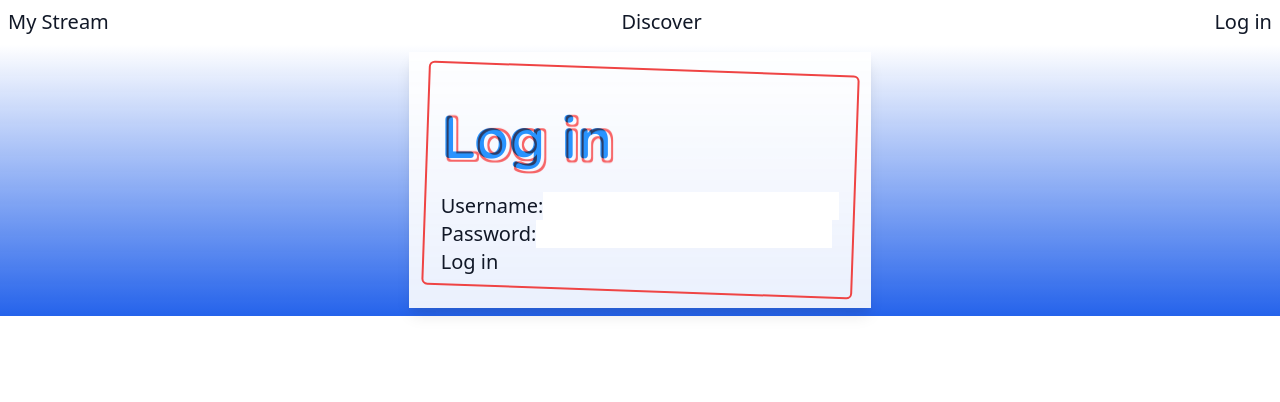
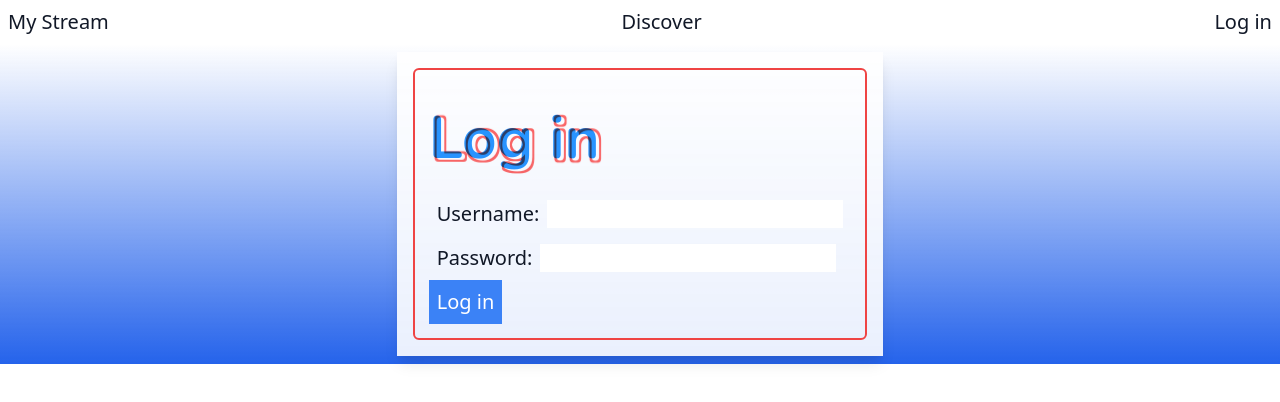
Before and after one commit to isaiahaiasi/blog-reader, a React app: page /login in a window 1280 px wide. Shown: the top 402 px of the page. Built offline with nearby package versions, Linux system fonts and the light colour scheme.

Commit message:
Add button & input components

```diff
--- a/src/components/LoginPage.tsx
+++ b/src/components/LoginPage.tsx
@@ -1,6 +1,8 @@
-import React, { FormEvent } from "react";
+import React, { ChangeEventHandler, FormEvent, useState } from "react";
 import Header from "./style-components/Header";
 import SectionContainer from "./style-components/SectionContainer";
+import Input from "./style-components/Input";
+import Button from "./style-components/Button";
 
 // TODO: extract input group into style component
 // TODO: create button style component
@@ -11,6 +13,9 @@ import SectionContainer from "./style-components/SectionContainer";
 // (just want to implement it by hand to learn it)
 
 const LoginPage = () => {
+  const [username, setUsername] = useState("");
+  const [password, setPassword] = useState("");
+
   const handleFormSubmit = (e: FormEvent) => {
     e.preventDefault();
     console.log(e);
@@ -20,15 +25,25 @@ const LoginPage = () => {
     <SectionContainer>
       <Header text="Log in" />
       <form onSubmit={handleFormSubmit}>
-        <div>
-          <label htmlFor="username">Username:</label>
-          <input type="text" id="username" name="username" />
-        </div>
-        <div>
-          <label htmlFor="password">Password:</label>
-          <input type="password" id="password" name="password" />
-        </div>
-        <button type="submit">Log in</button>
+        <Input
+          type="text"
+          label="Username:"
+          value={username}
+          name="username"
+          onChange={(e) => {
+            setUsername(e.target.value);
+          }}
+        />
+        <Input
+          type="password"
+          label="Password:"
+          value={password}
+          name="password"
+          onChange={(e) => {
+            setPassword(e.target.value);
+          }}
+        />
+        <Button type="submit">Log in</Button>
       </form>
     </SectionContainer>
   );
--- a/src/components/style-components/Border.tsx
+++ b/src/components/style-components/Border.tsx
@@ -1,7 +1,11 @@
-import React from "react";
+import React, { useEffect, useState } from "react";
+
+// TODO: put getRandomFromArray into useEffect hook?
+// (currently re-renders a LOT)
 
 interface BorderProps {
   clean?: boolean;
+  className?: string; // for margin
 }
 
 function getRandomFromArray<T>(array: Array<T>): T {
@@ -9,23 +13,24 @@ function getRandomFromArray<T>(array: Array<T>): T {
   return array[randomIndex];
 }
 
-const Border = ({ clean }: BorderProps) => {
-  const rotationClass = clean
-    ? 0
-    : getRandomFromArray([
+const Border = ({ clean, className }: BorderProps) => {
+  const [rotationClass, setRotationClass] = useState("");
+  useEffect(() => {
+    setRotationClass(
+      getRandomFromArray([
         "rotate-2",
         "rotate-1",
         "rotate-0",
         "-rotate-1",
         "-rotate-2",
-      ]);
+      ])
+    );
+  }, []);
 
   return (
     <div
-      className={
-        "absolute inset-0 m-4 border-2 rounded-md border-solid border-red-500 pointer-events-none transform " +
-        rotationClass
-      }
+      className={`absolute inset-0 border-2 rounded-md border-solid border-red-500 pointer-events-none transform
+        ${rotationClass} ${className}`}
     />
   );
 };
--- /dev/null
+++ b/src/components/style-components/Button.tsx
@@ -0,0 +1,17 @@
+import React from "react";
+
+interface ButtonProps
+  extends React.DetailedHTMLProps<
+    React.ButtonHTMLAttributes<HTMLButtonElement>,
+    HTMLButtonElement
+  > {}
+
+const Button = (props: ButtonProps) => {
+  return (
+    <button {...props} className={"bg-blue-500 text-white relative p-2"}>
+      {props.children}
+    </button>
+  );
+};
+
+export default Button;
--- /dev/null
+++ b/src/components/style-components/Input.tsx
@@ -0,0 +1,29 @@
+import React, { ChangeEventHandler } from "react";
+
+interface InputProps {
+  type: string;
+  label: string;
+  name: string;
+  id?: string;
+  value: string | number; // not sure what types I need to cover all cases...
+  onChange: ChangeEventHandler<HTMLInputElement>;
+}
+
+const Input = ({ type, label, name, id, value, onChange }: InputProps) => {
+  return (
+    <div className="p-2">
+      <label htmlFor={name} className="pr-2">
+        {label}
+      </label>
+      <input
+        type={type}
+        name={name}
+        id={id ?? name}
+        value={value}
+        onChange={onChange}
+      />
+    </div>
+  );
+};
+
+export default Input;
--- a/src/components/style-components/SectionContainer.tsx
+++ b/src/components/style-components/SectionContainer.tsx
@@ -5,7 +5,7 @@ const SectionContainer: FC = ({ children }) => {
   return (
     <div className="section-container pt-2 pb-2">
       <section className="relative p-8 bg-white bg-opacity-90 shadow-lg">
-        <Border />
+        <Border className="m-4" />
         {children}
       </section>
     </div>
```
